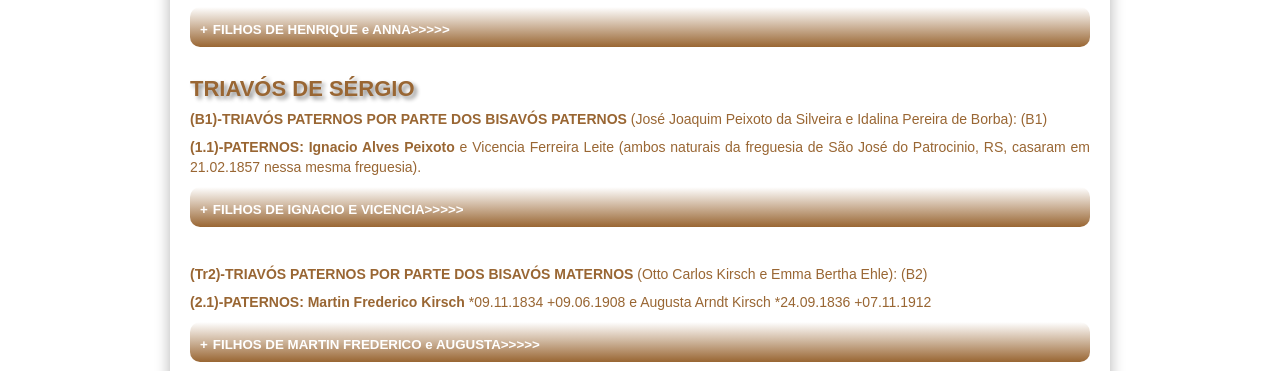
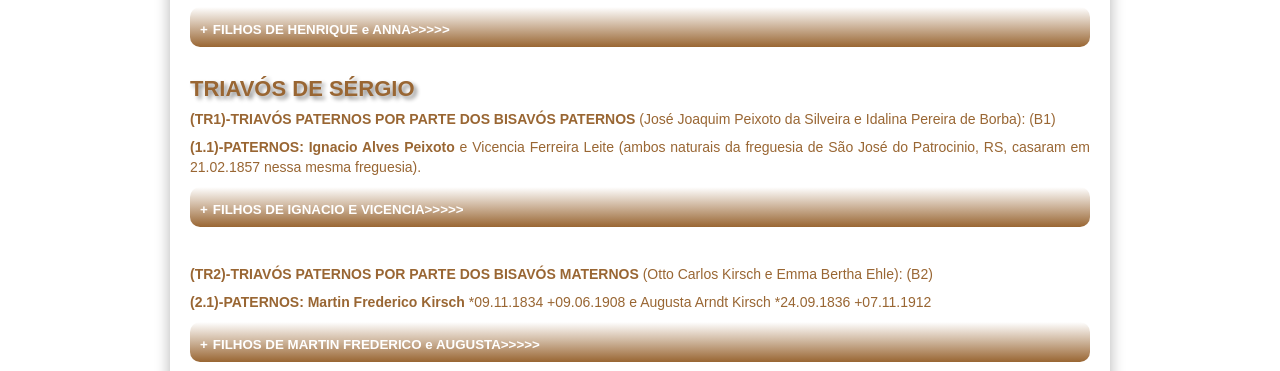
Before and after one commit to claudiovargas1955/claudiovargas1955.github.io, a Jekyll site: the page built from _pages/genealogia-de-sergio-luis-kirsch-da-silveira.html, in a window 1280 px wide. Shown: the part 1326-1697 px from the top of the page. Built offline with Jekyll 4.4.1, drawn with Linux system fonts in a browser that asks for light colours; some web fonts are replaced; some of the changed lines change nothing that is shown.

Commit message:
Update genealogia-de-sergio-luis-kirsch-da-silveira.html

```diff
--- a/_pages/genealogia-de-sergio-luis-kirsch-da-silveira.html
+++ b/_pages/genealogia-de-sergio-luis-kirsch-da-silveira.html
@@ -246,13 +246,14 @@
      <b>(14)Arthur Baisch: </b></details><p><br>
 
 <p><h4>TRIAVÓS DE SÉRGIO</h4>
-<p><b><h5>(B1)-TRIAVÓS PATERNOS POR PARTE DOS BISAVÓS PATERNOS</b> (José Joaquim Peixoto da Silveira e Idalina Pereira de Borba): (B1)
+<p><b><h5>(TR1)-TRIAVÓS PATERNOS POR PARTE DOS BISAVÓS PATERNOS</b> (José Joaquim Peixoto da Silveira e Idalina Pereira de Borba): (B1)
 </h5>
 <p><b>(1.1)-PATERNOS: Ignacio Alves Peixoto </b> e Vicencia Ferreira Leite (ambos naturais da freguesia de São José do Patrocinio, RS,
 casaram em 21.02.1857 nessa mesma freguesia).
 <details><summary><b>FILHOS DE IGNACIO E VICENCIA>>>>></b></summary><br>
-  <p><b>(01)-Irineo: </b>*29.O5.1861 bat.26.06.1861 (nat. S. José do Patrocinio, RS). <br><br>
-     <b>(02)-Maria: </b>*28.09.1863 bat.12.11.1863 bat. (nat. S. José do Patrocinio, RS). <br><br>
+  <p><b>(01)-Irineo: </b>*29.05.1861 bat.26.06.1861 (nat. S. José do Patrocinio, RS). <br><br>
+     <b>(02)-Maria Eulibia: </b>*28.09.1863 bat.12.11.1863 bat. (nat. S. José do Patrocinio, RS, casou em Encruzilhada do Sul, RS, a
+     30.12.1890 com Possidonio Peixoto da Silveira *1869, filho de Manoel Peixoto da Silveira e Jacintha Nunes de Freitas). <br><br>
      <b>(03)-Alexandre: </b>*03.05.1868 bat.07.10.1868 (nat. S. José do Patrocinio, RS). <br><br>
      <b>(04)-Maria José: </b>*11.08.1879 bat.28.02.1880 (nat. Encruzilhada do Sul, RS). <br><br>
      <b>(05)-Joaquim Pedro: </b>*10.04.1871 bat.07.09.1871(nat. S. José do Patrocinio, RS, casou com Conceição Peixxoto da Silveira,
@@ -261,7 +262,7 @@
     <b>(07)-Mariana: </b>*09.06.1877 bat.09.11.1877 (nat. S. José do Patrocinio, RS). </details></p><br>
 
 
-<p><b><h5>(Tr2)-TRIAVÓS PATERNOS POR PARTE DOS BISAVÓS MATERNOS</b> (Otto Carlos Kirsch e Emma Bertha Ehle): (B2)</h5>
+<p><b><h5>(TR2)-TRIAVÓS PATERNOS POR PARTE DOS BISAVÓS MATERNOS</b> (Otto Carlos Kirsch e Emma Bertha Ehle): (B2)</h5>
 <p><b>(2.1)-PATERNOS: Martin Frederico Kirsch </b>*09.11.1834 +09.06.1908 e Augusta Arndt Kirsch *24.09.1836 +07.11.1912
 <details><summary><b>FILHOS DE MARTIN FREDERICO e AUGUSTA>>>>></b></summary><br>
  <p><b>(01)-Mathilda Kirsch: </b> *1862 +17.10.1944 <br><br>.
```
